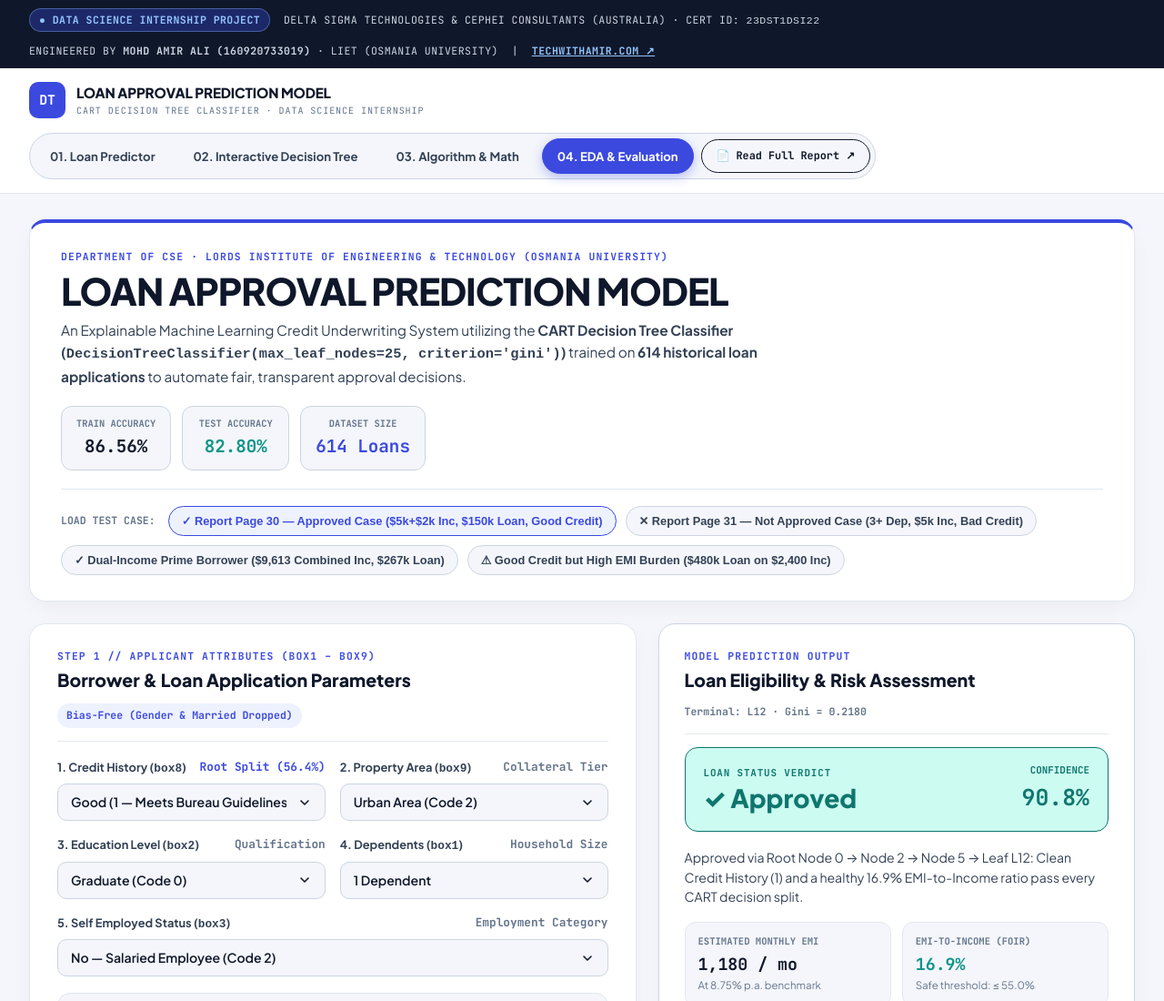
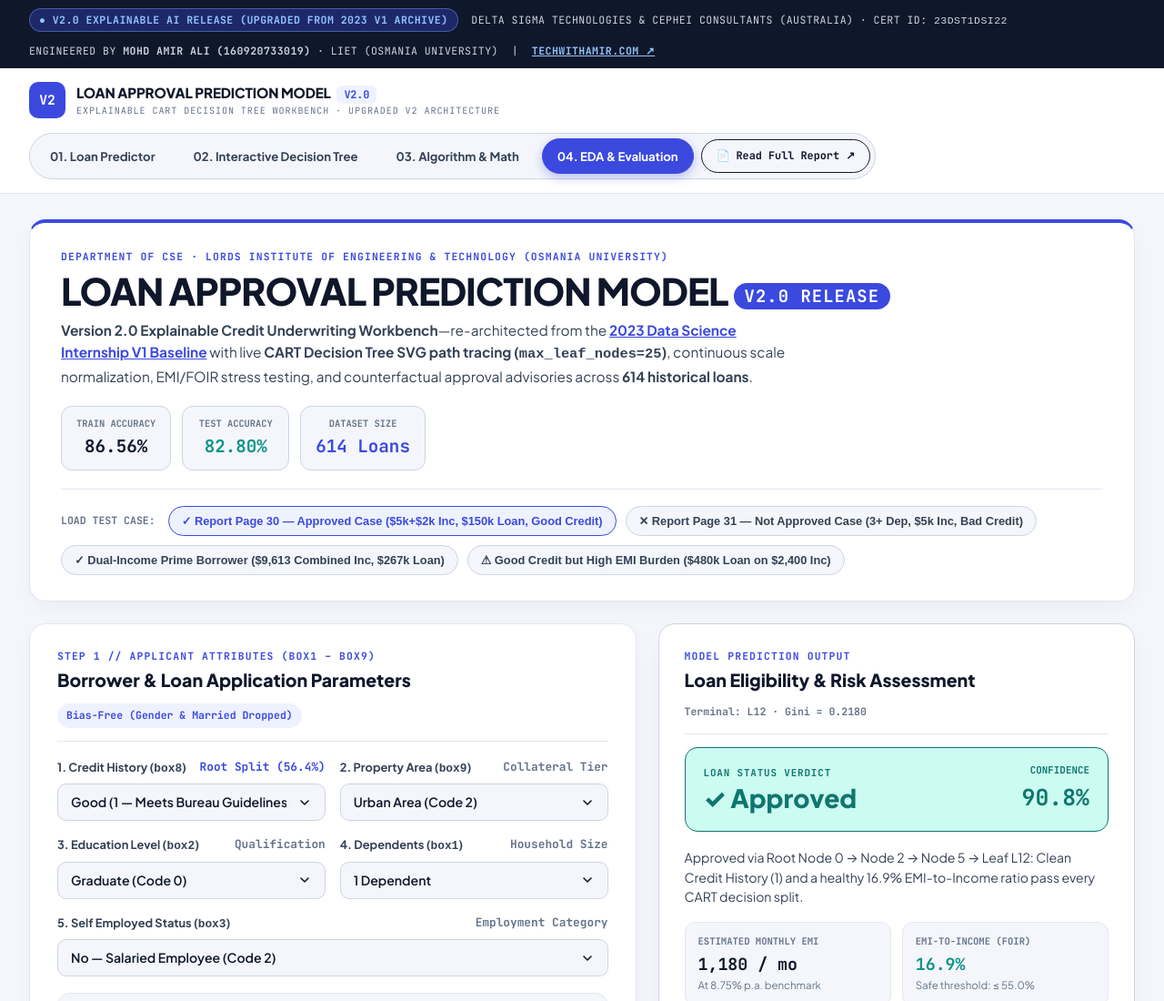
Before and after one commit to mohd-amir-ali/Loan-Approval-Prediction-Model-V2, a plain HTML site: page Launch_Loan_Prediction_App.html in a window 1280 px wide. Shown: the top 1100 px of the page at 91% size. Drawn offline with Linux system fonts and the light colour scheme.

Commit message:
Brand repository and interface as LOAN APPROVAL PREDICTION MODEL V2 with V1 lineage comparison

```diff
--- a/Launch_Loan_Prediction_App.html
+++ b/Launch_Loan_Prediction_App.html
@@ -3,7 +3,7 @@
 <head>
   <meta charset="utf-8" />
   <meta name="viewport" content="width=device-width, initial-scale=1.0" />
-  <title>LOAN APPROVAL PREDICTION MODEL — Decision Tree Classifier | Mohd Amir Ali</title>
+  <title>LOAN APPROVAL PREDICTION MODEL V2 — Explainable CART Decision Tree Workbench | Mohd Amir Ali</title>
   <style>
 @import url('https://fonts.googleapis.com/css2?family=Plus+Jakarta+Sans:wght@400;500;600;700;800&family=Newsreader:ital,opsz,wght@0,6..72,500;0,6..72,600;1,6..72,400&family=JetBrains+Mono:wght@400;500;600;700&display=swap');
 
@@ -638,7 +638,7 @@ html {
   <div class="top-context-strip">
     <div class="top-context-inner">
       <div>
-        <span class="context-badge">● DATA SCIENCE INTERNSHIP PROJECT</span>
+        <span class="context-badge">● V2.0 EXPLAINABLE AI RELEASE (UPGRADED FROM 2023 V1 ARCHIVE)</span>
         &nbsp;DELTA SIGMA TECHNOLOGIES &amp; CEPHEI CONSULTANTS (AUSTRALIA) · CERT ID: <code>23DST1DSI22</code>
       </div>
       <div>
@@ -652,10 +652,10 @@ html {
   <header class="site-header">
     <div class="header-inner">
       <a href="#sec-top" class="brand-lockup">
-        <div class="brand-badge">DT</div>
+        <div class="brand-badge">V2</div>
         <div>
-          <div class="brand-title">LOAN APPROVAL PREDICTION MODEL</div>
-          <div class="brand-sub">CART Decision Tree Classifier · Data Science Internship</div>
+          <div class="brand-title">LOAN APPROVAL PREDICTION MODEL <span style="background:var(--indigo-soft);color:var(--indigo-primary);font-family:var(--font-mono);font-size:0.74rem;padding:2px 8px;border-radius:6px;margin-left:4px;">V2.0</span></div>
+          <div class="brand-sub">Explainable CART Decision Tree Workbench · Upgraded V2 Architecture</div>
         </div>
       </a>
 
@@ -680,9 +680,9 @@ html {
           <div class="kicker-tag">
             DEPARTMENT OF CSE · LORDS INSTITUTE OF ENGINEERING &amp; TECHNOLOGY (OSMANIA UNIVERSITY)
           </div>
-          <h1 class="project-main-heading">LOAN APPROVAL PREDICTION MODEL</h1>
+          <h1 class="project-main-heading">LOAN APPROVAL PREDICTION MODEL <span style="display:inline-block;vertical-align:middle;font-family:var(--font-mono);font-size:0.46em;background:var(--indigo-primary);color:#FFFFFF;padding:4px 12px;border-radius:999px;letter-spacing:0.06em;">V2.0 RELEASE</span></h1>
           <p class="project-sub-heading">
-            An Explainable Machine Learning Credit Underwriting System utilizing the <strong>CART Decision Tree Classifier (<code>DecisionTreeClassifier(max_leaf_nodes=25, criterion='gini')</code>)</strong> trained on <strong>614 historical loan applications</strong> to automate fair, transparent approval decisions.
+            <strong>Version 2.0 Explainable Credit Underwriting Workbench</strong>—re-architected from the <a href="https://github.com/mohd-amir-ali/DS" target="_blank" style="color:var(--indigo-primary);text-decoration:underline;font-weight:700;">2023 Data Science Internship V1 Baseline</a> with live <strong>CART Decision Tree SVG path tracing (<code>max_leaf_nodes=25</code>)</strong>, continuous scale normalization, EMI/FOIR stress testing, and counterfactual approval advisories across <strong>614 historical loans</strong>.
           </p>
         </div>
 
```
Also changed, not shown: Printable_Documentation.html (+3 -3 lines), index.html (+7 -7 lines), templates/index.html (+7 -7 lines), 2 other files.
